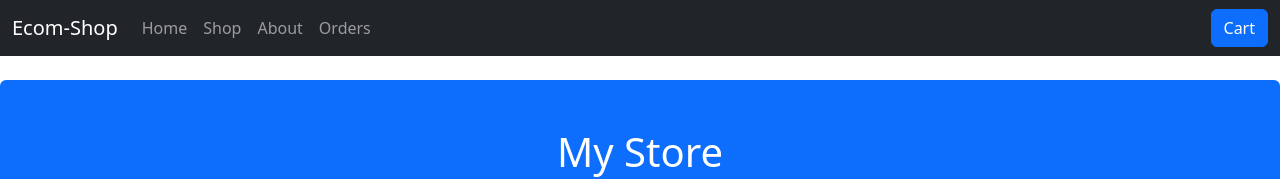
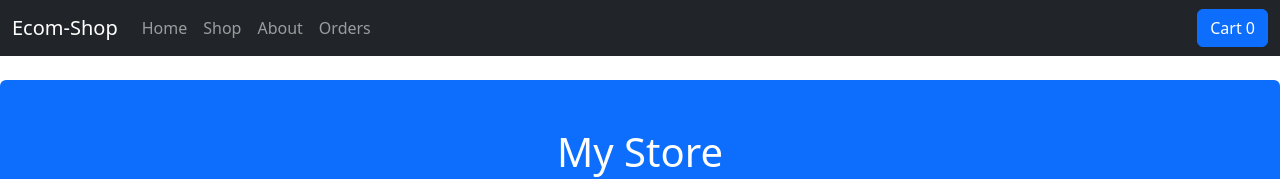
Before and after one commit to khageshbansal/react-echrpd, a React (Create React App) app: page / in a window 1280 px wide. Shown: the top 179 px of the page. Built offline with nearby package versions, Linux system fonts and the light colour scheme.

Commit message:
1 file modified

```diff
--- a/src/components/Navbar.js
+++ b/src/components/Navbar.js
@@ -1,6 +1,12 @@
-import React from 'react';
+import React, { useContext } from 'react';
+import { MyContext } from './CartContext';
+
+
 import CartModal from './CartModal';
 export default function Navbar(props) {
+  let itemObj = useContext(MyContext);
+  let itemArray = itemObj.items;
+
   return (
     <>
       <nav class="navbar navbar-expand-lg navbar-dark bg-dark">
@@ -51,7 +57,7 @@ export default function Navbar(props) {
               data-toggle="modal"
               data-target="#exampleModalCenter"
             >
-              Cart
+              Cart {itemArray.length}
             </button>
           </div>
         </div>
```
